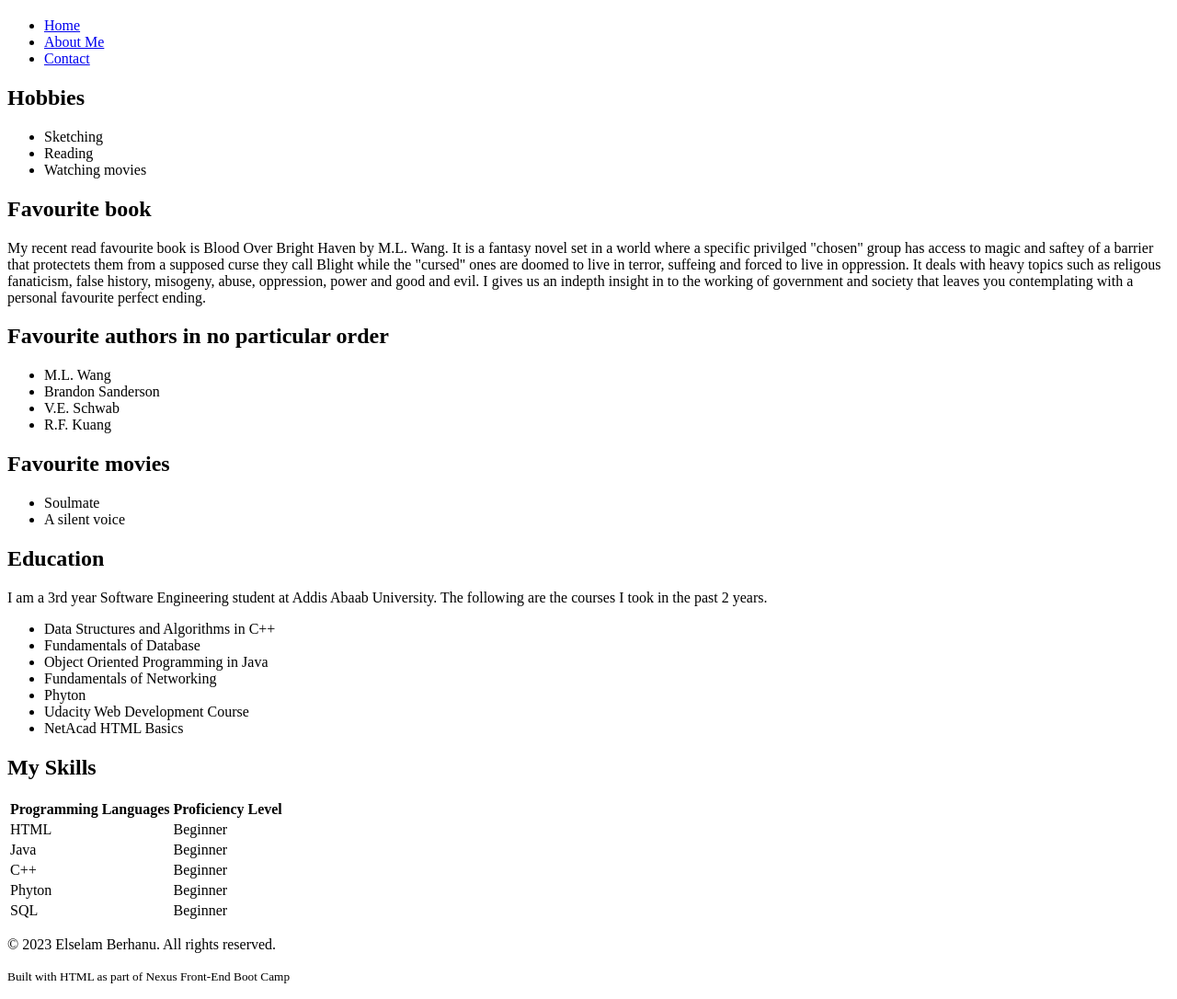
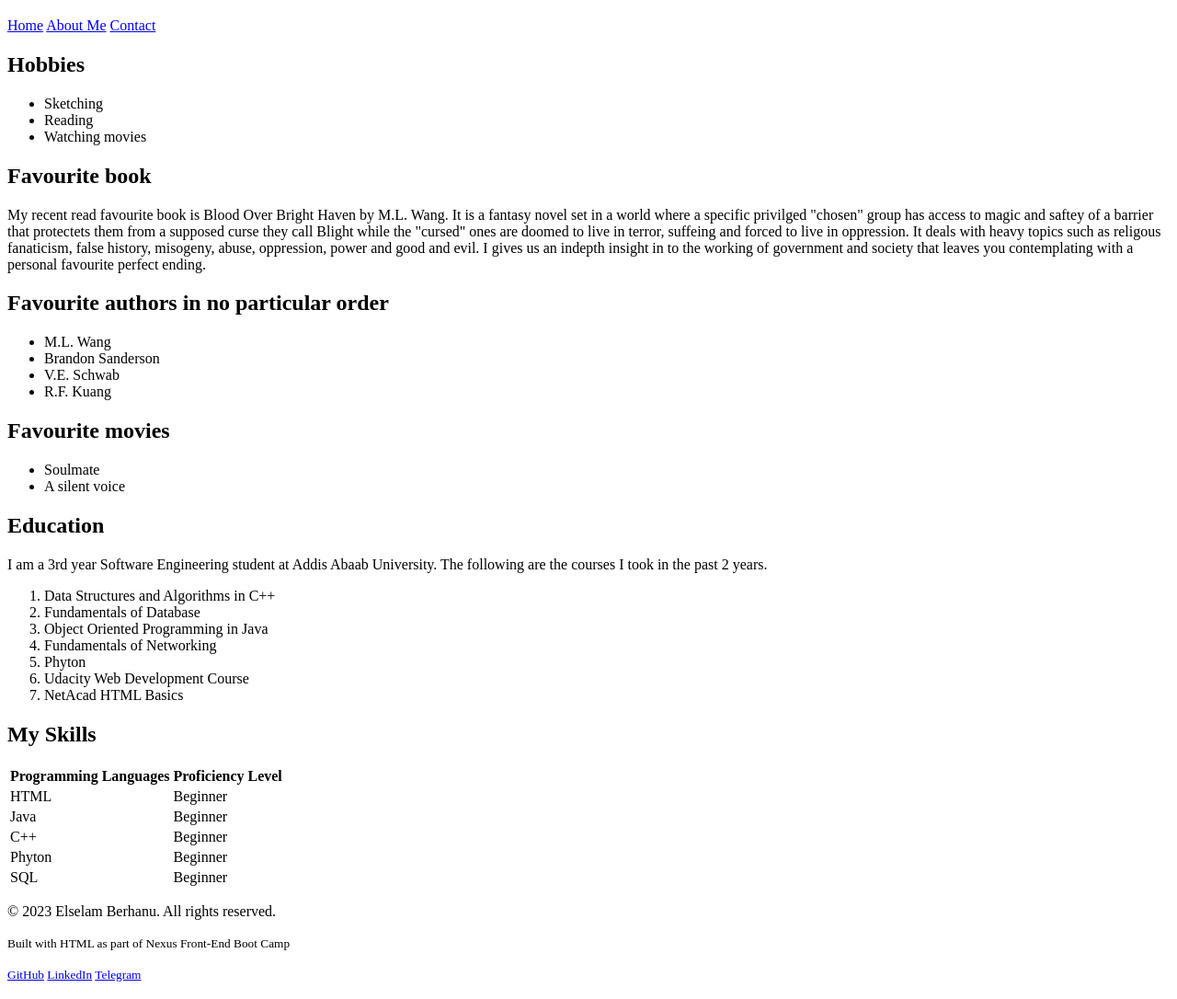
Before and after one commit to elselamberhanu/portfolio-project, a plain HTML site: page about.html in a window 1280 px wide. Shown: the part 61-1147 px from the top of the page at 92% size. Drawn offline with Linux system fonts and the light colour scheme.

Commit message:
edited header and added external links in footer

```diff
--- a/about.html
+++ b/about.html
@@ -10,11 +10,9 @@
         <h1>Elselam Berhanu</h1>
         <!--- Navigation Menu --->
         <nav>
-            <ul>
-                <li><a href="index.html">Home</a></li>
-                <li><a href="about.html">About Me</a></li>
-                <li><a href="contact.html">Contact</a></li>
-            </ul>
+            <a href="index.html">Home</a>
+            <a href="about.html">About Me</a>
+            <a href="contact.html">Contact</a>
         </nav>
     </header>
     <main>
@@ -42,7 +40,7 @@
         <section>
             <h2>Education</h2>
             <P>I am a 3rd year Software Engineering student at Addis Abaab University. The  following are the courses I took in the past 2 years.</P>
-            <ul>
+            <ol>
                 <li>Data Structures and Algorithms in C++</li>
                 <li>Fundamentals of Database</li>
                 <li>Object Oriented Programming in Java</li>
@@ -50,7 +48,7 @@
                 <li>Phyton</li>
                 <li>Udacity Web Development Course</li>
                 <li>NetAcad HTML Basics</li>
-            </ul>
+            </ol>
         </section>
         <section>
             <h2>My Skills</h2>
@@ -84,6 +82,12 @@
     <footer>
         <P>© 2023 Elselam Berhanu. All rights reserved.</P>
         <P><small>Built with HTML as part of Nexus Front-End Boot Camp</small></P>
+        <p><small>
+            <a href="https://github.com/elselamberhanu" target="_blank" title="Visit my GitHub profile">GitHub</a>
+            <a href="https://linkedin.com/in/elselamberhanu" target="_blank" title="Connect with me on LinkedIn">LinkedIn</a>
+            <a href="https://t.me/@swa9i" target="_blank" title="Message me on Telegram">Telegram</a>
+        </small></p>
+
     </footer>
 
 </body>
```
Also changed, not shown: contact.html (+10 -6 lines), index.html (+13 -7 lines).
